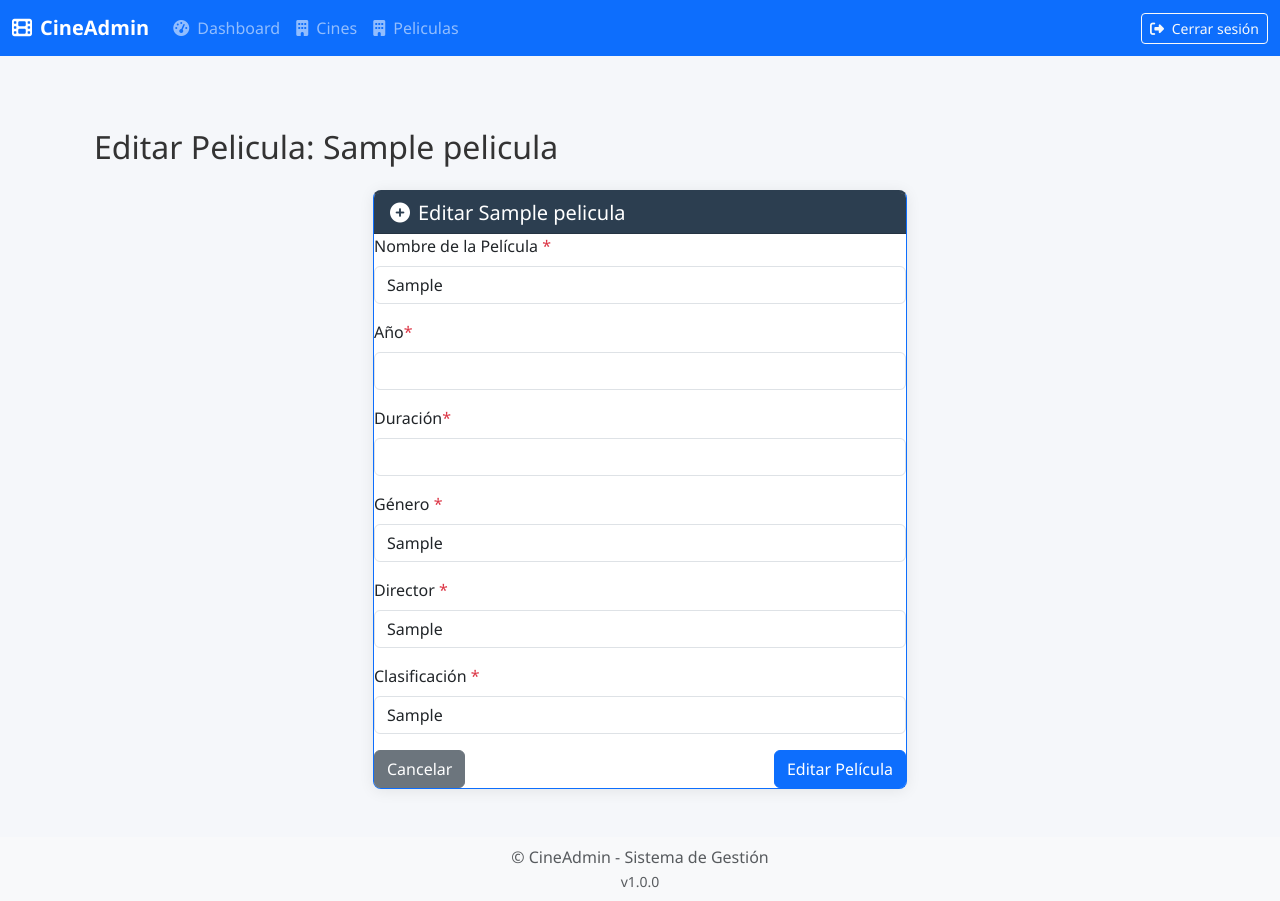
After one commit to Draklob/FlaskCine, a Flask app: page /admin/peliculas/editar/1 in a window 1280 px wide. The commit adds this page. Run offline with Flask 3, Linux system fonts and the light colour scheme; tables that the repository leaves empty or names only in its code hold one stand-in row (values such as "Sample post"); some libraries are stand-ins or nearby versions.

Commit message:
Estoy con editar y eliminar pelis.

```diff
--- a/routes/admin_routes.py
+++ b/routes/admin_routes.py
@@ -8,16 +8,28 @@ from crear_datos_cine import conectar_base_datos_cine
 
 cache = Cache()
 
-def conectar_base_datos_con_SQL(sql):
+def conectar_base_datos_con_SQL(sql, argumentos= None):
     conexion = conectar_base_datos_cine()
     cursor = conexion.cursor(pymysql.cursors.DictCursor)
 
-    cursor.execute(sql)
-    data = cursor.fetchall()
-    cursor.close()
-    conexion.close()
+    try:
+        if argumentos is None:
+            cursor.execute(sql)
+        else:
+            cursor.execute(sql, argumentos)
 
-    return data
+        data = cursor.fetchall()
+        return data
+
+    except pymysql.Error as e:
+        print(f"Error en la consulta: {e}")
+        return None
+    finally:
+        if cursor:
+            cursor.close()
+        if conexion and conexion.open:
+            conexion.close()
+
 
 def insertar_registro(tabla, datos: dict):
     conexion = None
@@ -218,7 +230,6 @@ def editar_cine(cine_id):
 
     if request.method == "GET":
         cine = obtener_cine_por_id(cine_id)
-        print(f"GET Cine {cine}")
         if not cine:
             print("NO CINE")
 
@@ -236,7 +247,7 @@ def editar_cine(cine_id):
             precio_base = float(precio_base)
             if precio_base < 0:
                 flash('El precio base no puede ser negativo', 'danger')
-                return redirect(url_for('cines.editar_cine', cine_id=cine_id))
+                return redirect(url_for('cines.editar_ciness', cine_id=cine_id))
         except ValueError:
             flash('El precio debe ser un numero valida', 'danger')
             return redirect(url_for('cines.editar_cine', cine_id=cine_id))
@@ -336,6 +347,46 @@ def nueva_pelicula():
     # Cuando pulsamos el boton nos manda al formulario de crear pelicula
     return render_template('admin/form_peliculas.html')
 
+@admin_bp.route('/peliculas/editar/<int:id_pelicula>', methods=['GET','POST'])
+def editar_pelicula(id_pelicula):
+    peli = None
+    if request.method == 'GET':
+        # Buscamos la peli
+        sql = """
+        SELECT id_pelicula, titulo, año, duracion, genero, director, clasificacion FROM peliculas WHERE id_pelicula = %s
+        """
+        peli = conectar_base_datos_con_SQL(sql, (id_pelicula,))
+        print(type(peli))
+        if peli is None:
+            flash('No se encontro la pelicula', 'warning')
+            return redirect(url_for('admin.mostrar_peliculas'))
+
+    if request.method == 'POST':
+        titulo = request.form['titulo']
+        año = request.form['anho']
+        duracion = request.form['duracion']
+        genero = request.form['genero']
+        director = request.form['director']
+        clasificacion = request.form['clasificacion']
+
+        # Validaciones
+        if not titulo or not año or not duracion or not genero or not director or not clasificacion:
+            flash('Todos los campos son obligatorios', 'danger')
+            return redirect(url_for('admin.nueva_pelicula'))
+
+        datos_pelicula = {'titulo': titulo, 'año': año, 'duracion': duracion, 'genero': genero, 'director': director,
+                          'clasificacion': clasificacion}
+        insertar_registro("peliculas", datos_pelicula)
+
+        flash('Pelicula agregada exitosamente', 'success')
+        return redirect(url_for('admin.mostrar_peliculas'))
+
+    return render_template('admin/editar_pelicula.html', pelicula = peli[0])
+
+@admin_bp.route('/peliculas/eliminar/<int:id_pelicula>', methods=['POST'])
+def eliminar_pelicula(id_pelicula):
+    pass
+
 @admin_bp.route('/admin/funciones')
 def funciones():
     return render_template('admin/funciones.html')
--- a/static/js/admin.js
+++ b/static/js/admin.js
@@ -20,7 +20,7 @@ document.addEventListener('DOMContentLoaded', () => {
     });
 });
 
-document.querySelectorAll('.delete-btn').forEach(button => {
+document.querySelectorAll('.delete-btn-cines').forEach(button => {
     button.addEventListener('click', function (event) {
         event.preventDefault(); // Evita que el formulario se envíe inmediatamente
         const cineId = this.getAttribute('data-cine-id');
@@ -41,3 +41,25 @@ document.querySelectorAll('.delete-btn').forEach(button => {
         });
     });
 });
+
+document.querySelectorAll('.delete-btn-peliculas').forEach(button => {
+    button.addEventListener('click', function (event) {
+        event.preventDefault(); // Evita que el formulario se envíe inmediatamente
+        const peliculaID = this.getAttribute('data-pelicula-id');
+        const tituloPelicula = this.getAttribute('data-titulo-pelicula');
+        Swal.fire({
+            title: `¿Eliminar ${tituloPelicula}?`,
+            text: 'No podrás recuperar este cine después de eliminarlo.',
+            icon: 'warning',
+            showCancelButton: true,
+            confirmButtonColor: '#d33',
+            cancelButtonColor: '#3085d6',
+            confirmButtonText: 'Sí, eliminar',
+            cancelButtonText: 'Cancelar'
+        }).then((result) => {
+            if (result.isConfirmed) {
+                document.getElementById(`delete-form-${peliculaID}`).submit(); // Envía el formulario
+            }
+        });
+    });
+});
--- a/templates/admin/cines.html
+++ b/templates/admin/cines.html
@@ -44,7 +44,7 @@
                                 </a>
                                 <form id="delete-form-{{ cine.id_cine }}"
                                       action="{{ url_for('admin.eliminar_cine', cine_id= cine.id_cine) }}" method="POST">
-                                    <button type="submit" class="btn btn-sm btn.outline-danger delete-btn" data-cine-id="{{ cine.id_cine }}"
+                                    <button type="submit" class="btn btn-sm btn.outline-danger delete-btn-cines" data-cine-id="{{ cine.id_cine }}"
                                         data-nombre-cine="{{ cine.nombre }}">
                                         <i class="fas fa-trash"></i>
                                     </button>
--- a/templates/admin/editar_cine.html
+++ b/templates/admin/editar_cine.html
@@ -7,7 +7,7 @@
         <div class="col-lg-6">
             <div class="card border-primary">
                 <div class="card-header bg-primary text-white">
-                    <h3 class="h5 mb-0"><i class="fas fa-plus-circle me-2"></i>Nuevo Cine</h3>
+                    <h3 class="h5 mb-0"><i class="fas fa-plus-circle me-2"></i>Editar {{ cine.nombre }}</h3>
                 </div>
                 <div class="card-body">
                     <form method="POST" action="{{ url_for('admin.editar_cine', cine_id = cine.id_cine) }}">
--- /dev/null
+++ b/templates/admin/editar_pelicula.html
@@ -0,0 +1,62 @@
+{% extends "admin/base.html" %}
+
+{% block content %}
+<div class="container py-4">
+    <h2 class="mb-4">Editar Pelicula: {{ pelicula.titulo }}</h2>
+    <div class="row justify-content-center">
+        <div class="col-lg-6">
+            <div class="card border-primary">
+                <div class="card-header bg-primary text-white">
+                    <h3 class="h5 mb-0"><i class="fas fa-plus-circle me-2"></i>Editar {{ pelicula.titulo }}</h3>
+                </div>
+                <div class="card-body">
+                    <form method="POST" action="{{ url_for('admin.editar_pelicula', id_pelicula = pelicula.id_pelicula) }}">
+
+                        <!-- Nombre de la Pelicula -->
+                        <div class="mb-3">
+                            <label for="titulo" class="form-label">Nombre de la Película <span class="text-danger">*</span></label>
+                            <input type="text" class="form-control" id="titulo" name="titulo" value= {{ pelicula.titulo }} required>
+                        </div>
+
+                        <!-- Año -->
+                        <div class="mb-3">
+                            <label for="anho" class="form-label">Año<span class="text-danger">*</span></label>
+                            <input type="number" class="form-control" id="anho" name="anho" value={{ pelicula.año }} required>
+                        </div>
+
+                        <!-- Duracion -->
+                        <div class="mb-3">
+                            <label for="duracion" class="form-label">Duración<span class="text-danger">*</span></label>
+                            <input type="number" class="form-control" id="duracion" name="duracion" min="0" max="270" value={{ pelicula.duracion }}>
+                        </div>
+
+                        <!-- Género -->
+                        <div class="mb-3">
+                            <label for="genero" class="form-label">Género <span class="text-danger">*</span></label>
+                            <input type="text" class="form-control" id="genero" name="genero" value={{ pelicula.genero }} required>
+                        </div>
+
+                         <!-- Director -->
+                        <div class="mb-3">
+                            <label for="director" class="form-label">Director <span class="text-danger">*</span></label>
+                            <input type="text" class="form-control" id="director" name="director" value={{ pelicula.director }} required>
+                        </div>
+
+                         <!-- Clasificacion -->
+                        <div class="mb-3">
+                            <label for="clasificacion" class="form-label">Clasificación <span class="text-danger">*</span></label>
+                            <input type="text" class="form-control" id="clasificacion" name="clasificacion" value={{ pelicula.clasificacion }} required>
+                        </div>
+
+                        <!-- Botones -->
+                        <div class="d-flex justify-content-between">
+                            <a href="{{ url_for('admin.mostrar_peliculas') }}" class="btn btn-secondary">Cancelar</a>
+                            <button type="submit" class="btn btn-primary">Editar Película</button>
+                        </div>
+                    </form>
+                </div>
+            </div>
+        </div>
+    </div>
+</div>
+{% endblock %}
```
Also changed, not shown: templates/admin/peliculas.html (+9 -9 lines).
